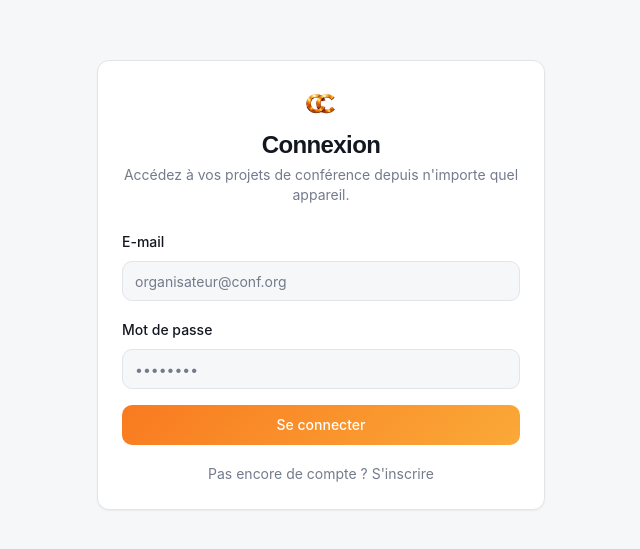
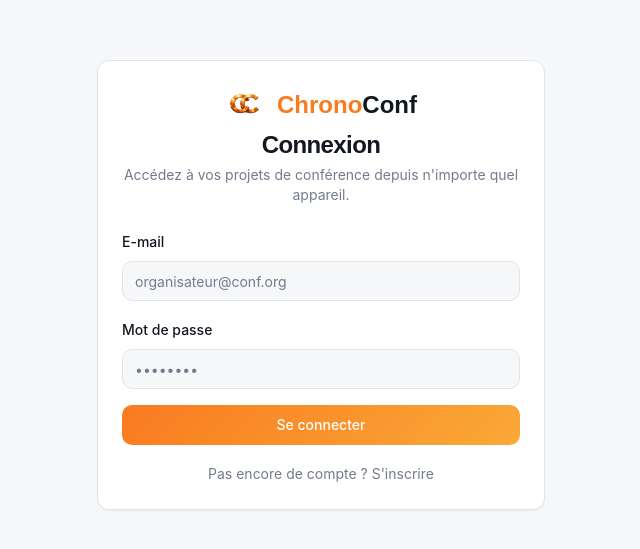
Before and after one commit to TOUGMA19/ChronoConf, a React (Vite) app: page / in a window 1280 px wide. Shown: the part 115-664 px from the top of the page, without its empty margins (319-959 px from the left). Built offline with nearby package versions, Linux system fonts and the light colour scheme; the HTML template or start-up script is replaced by a standard one.

Commit message:
Update logo and header layout in AuthPage

```diff
--- a/src/pages/AuthPage.tsx
+++ b/src/pages/AuthPage.tsx
@@ -44,8 +44,11 @@ const AuthPage = ({ onAuth }: Props) => {
     <div className="min-h-screen bg-background flex items-center justify-center p-4">
       <Card className="w-full max-w-md">
         <CardHeader className="text-center space-y-2">
-          <div className="flex items-center justify-center gap-2">
-            <img src={logo} alt="ChronoConf Logo" className="h-10 w-auto" />
+          <div className="flex items-center justify-center gap-3">
+            <img src={logo} alt="Logo" className="h-10 w-auto" />
+            <h1 className="text-2xl font-display font-bold">
+              <span className="text-accent">Chrono</span>Conf
+            </h1>
           </div>
           <CardTitle className="font-display">
             {mode === "login" ? "Connexion" : "Créer un compte"}
```
